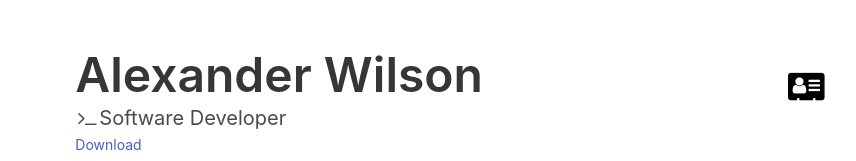
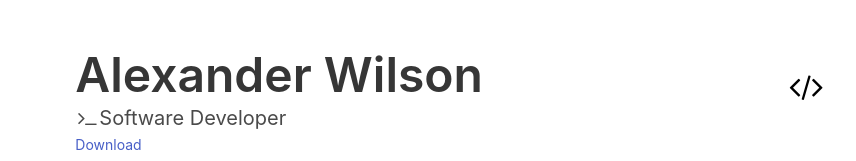
Before and after one commit to rdtscp/resume, a React (Create React App) app: page / in a window 1280 px wide. Shown: the top 161 px of the page, without its empty margins (190-1046 px from the left). Built offline with nearby package versions, Linux system fonts and the light colour scheme.

Commit message:
Updated Icon

```diff
--- a/src/Views/CompiledCV.js
+++ b/src/Views/CompiledCV.js
@@ -10,7 +10,7 @@ class CompiledCV extends Component {
         <div className="column"></div>
         <div className="column is-two-thirds">
           <div className="darkMode">
-            <a><span className="icon black"  onClick={this.props.viewSource}><i className="fa fa-2x fa-address-card"></i></span>&nbsp;</a>
+            <a><span className="icon black"  onClick={this.props.viewSource}><i className="fa fa-2x fa-code"></i></span>&nbsp;</a>
           </div>
 
           {/* Name */}
```
